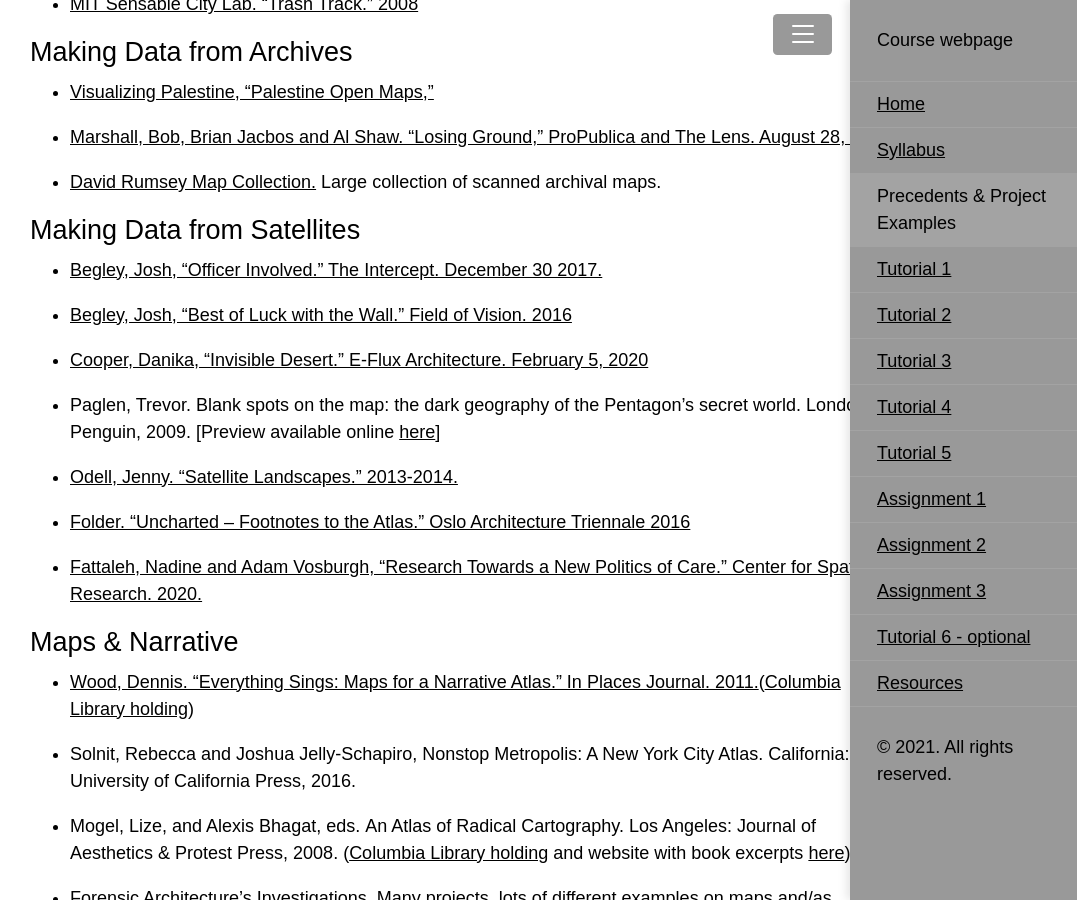
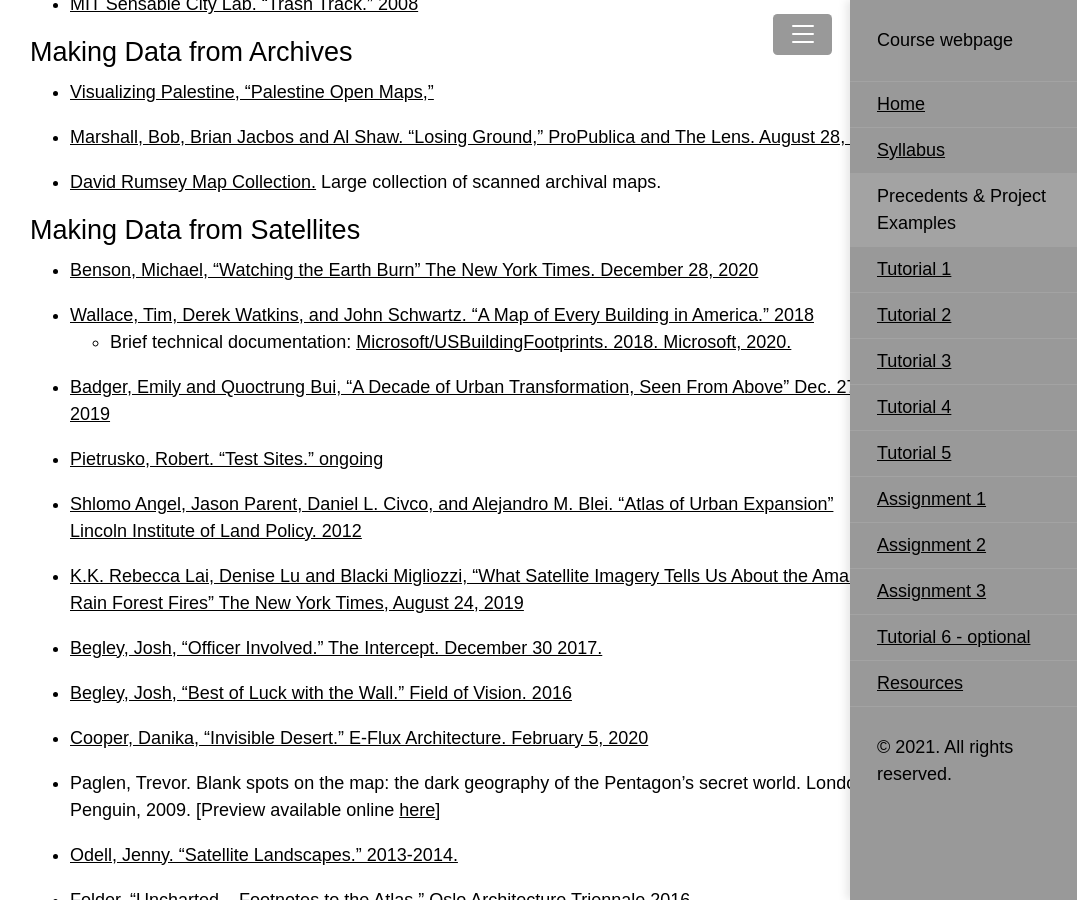
Before and after one commit to CenterForSpatialResearch/methods-in-spatial-research-sp2021, a Jekyll site: the page built from precedents.md, in a window 1280 px wide and 900 px high, scrolled down 1776 px. Shown: the whole window, without its empty margins (178-1255 px from the left). Built offline with Jekyll 4.4.1, drawn with Linux system fonts in a browser that asks for light colours.

Commit message:
satellite precedents

```diff
--- a/precedents.md
+++ b/precedents.md
@@ -78,6 +78,19 @@ Beatrixpark, Amsterdam. Site specific artwork.](http://www.jeremywood.net/artwor
 
 ## Making Data from Satellites
 
+- [Benson, Michael, "Watching the Earth Burn" The New York Times. December 28, 2020](https://www.nytimes.com/2020/12/28/opinion/climate-change-earth.html)
+
+- [Wallace, Tim, Derek Watkins, and John Schwartz. “A Map of Every Building in America.” 2018](https://www.nytimes.com/interactive/2018/10/12/us/map-of-every-building-in-the-united-states.html)
+  - Brief technical documentation: [Microsoft/USBuildingFootprints. 2018. Microsoft, 2020.](https://github.com/microsoft/USBuildingFootprints)
+
+- [Badger, Emily and Quoctrung Bui, "A Decade of Urban Transformation, Seen From Above" Dec. 27, 2019](https://www.nytimes.com/interactive/2019/12/27/upshot/america-from-above.html)
+
+- [Pietrusko, Robert. "Test Sites." ongoing](http://www.warning-office.org/wo-test-sites)
+
+- [Shlomo Angel, Jason Parent, Daniel L. Civco, and Alejandro M. Blei. "Atlas of Urban Expansion" Lincoln Institute of Land Policy. 2012](https://www.lincolninst.edu/research-data/data/atlas-urban-expansion)
+
+- [K.K. Rebecca Lai, Denise Lu and Blacki Migliozzi, "What Satellite Imagery Tells Us About the Amazon Rain Forest Fires" The New York Times, August 24, 2019](https://www.nytimes.com/interactive/2019/08/24/world/americas/amazon-rain-forest-fire-maps.html)
+
 - [Begley, Josh, “Officer Involved.” The Intercept. December 30 2017.](https://theintercept.co/officer-involved/)
 
 - [Begley, Josh, “Best of Luck with the Wall.” Field of Vision. 2016](https://theintercept.com/2016/10/26/best-of-luck-with-the-wall/)
```
